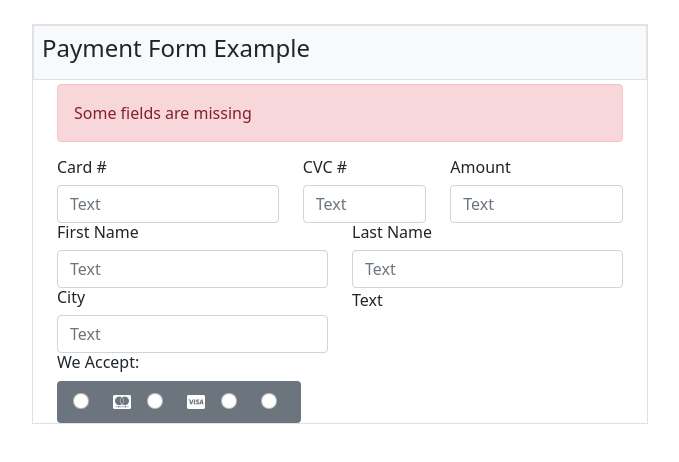
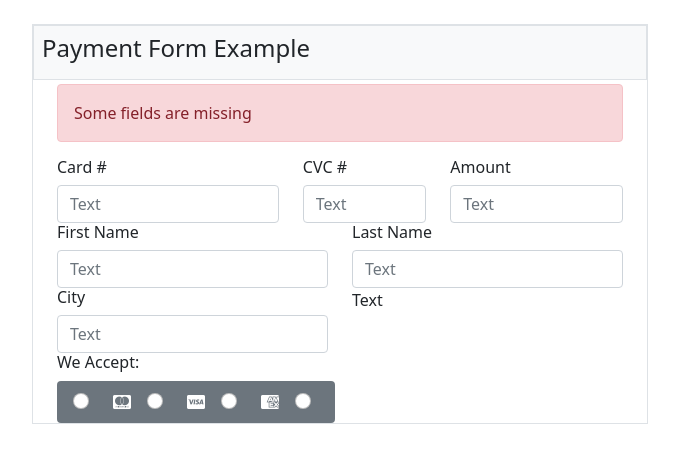
Before and after one commit to fluffbutt1/Miami88-HTML5-Forms-Oliver-Simkovsky-Fork, a plain HTML site: page index.html in a window 1280 px wide. Shown: the whole page, without its empty margins (300-979 px from the left). Drawn offline with nearby package versions, Linux system fonts and the light colour scheme.

Commit message:
added more content

```diff
--- a/index.html
+++ b/index.html
@@ -85,6 +85,7 @@
                     id="dot1"
                   />
                 </div>
+                <div class="text-white"><i class="fa-brands fa-cc-amex"></i></div>
                 <div class="form-check">
                   <input
                     class="form-check-input"
```
